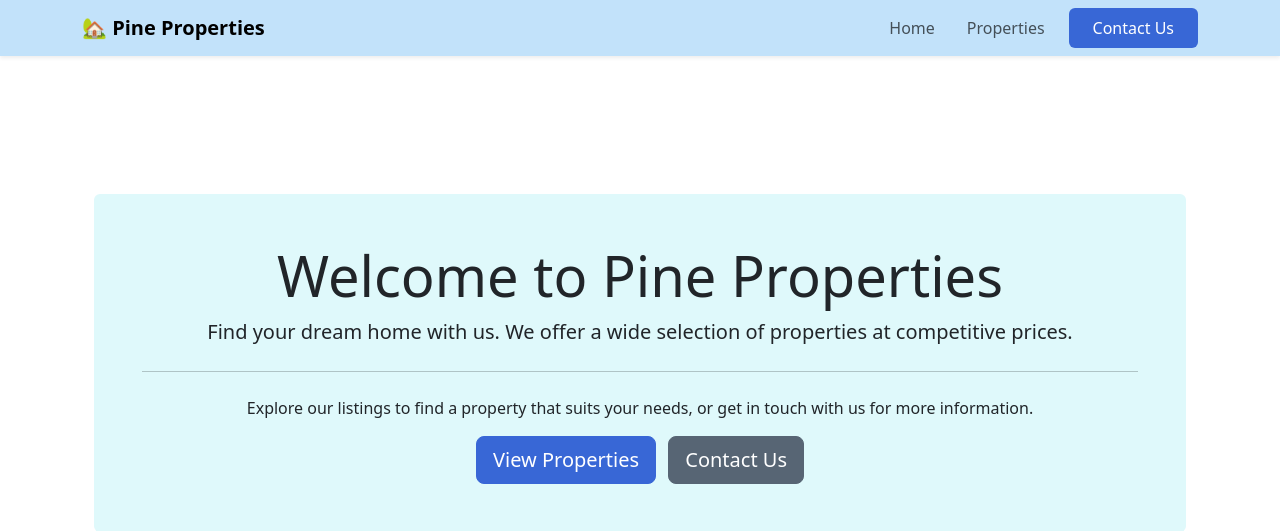
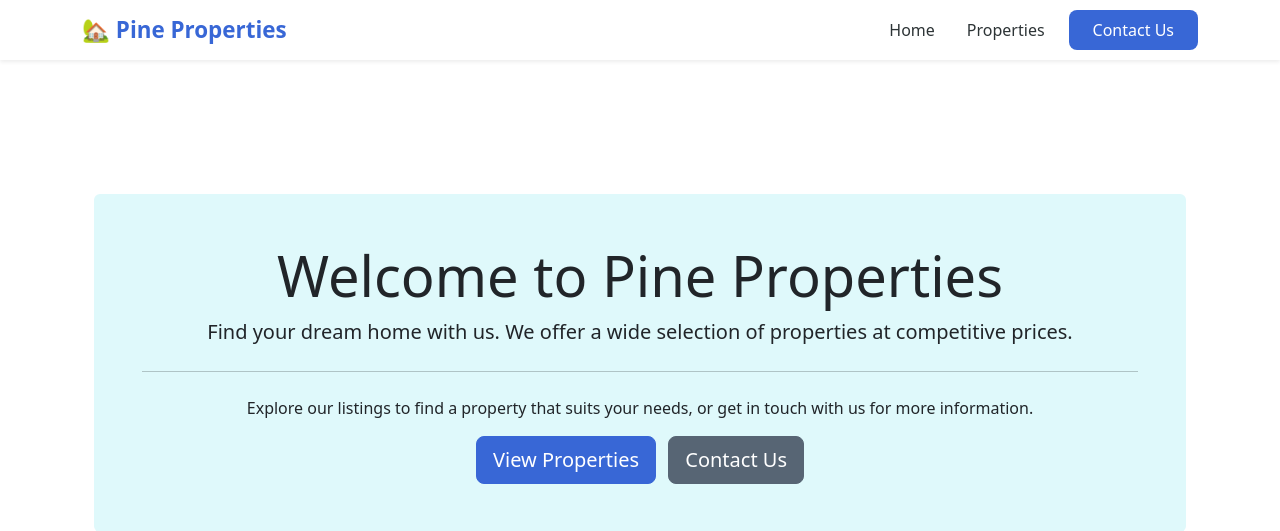
Before and after one commit to MSRhmn/pine-properties, a Django app: page / in a window 1280 px wide. Shown: the top 531 px of the page. Run offline with Django 5.2, Linux system fonts and the light colour scheme; data comes from the database, SQL or seed files in the repository.

Commit message:
style: the new navbar in base template

```diff
--- a/properties/static/properties/css/style.css
+++ b/properties/static/properties/css/style.css
@@ -2,8 +2,36 @@ body {
   padding-top: 50px;
 }
 
+/* Modern Navbar Styles */
 .navbar-custom {
-  background-color: #C2E2FA;
+  background-color: #ffffff;
+  transition: all 0.3s ease;
+}
+
+.navbar-brand {
+  font-size: 1.4rem;
+  color: #3867d6 !important;
+  font-weight: 600;
+}
+
+.navbar-custom .nav-link {
+  color: #2d3436;
+  font-weight: 500;
+  transition: color 0.3s ease;
+  border-radius: 8px;
+}
+
+.navbar-custom .nav-link:hover {
+  color: #3867d6;
+}
+
+.navbar-custom .nav-link.btn {
+  padding: 0.5rem 1.5rem !important;
+}
+
+/* Active nav link indicator */
+.navbar-custom .nav-link.active {
+  color: #3867d6;
 }
 
 .jumbo-custom {
```
